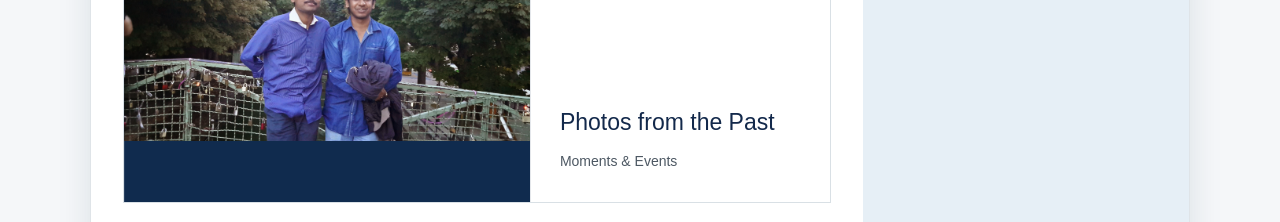
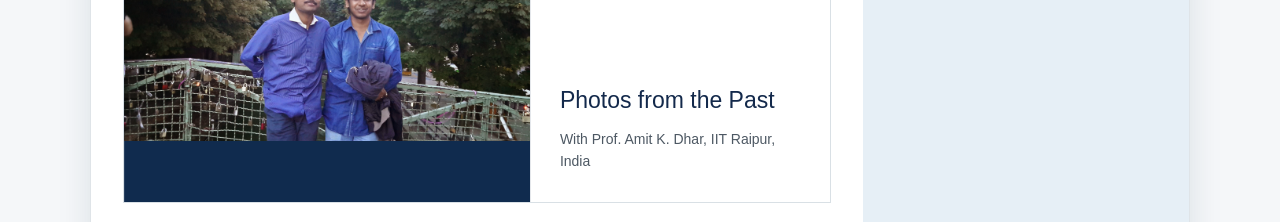
Before and after one commit to am610/ayan-mitra-research, a Next.js app: page / in a window 1280 px wide. Shown: the part 3340-3562 px from the top of the page. Built offline with nearby package versions, Linux system fonts and the light colour scheme.

Commit message:
Add real captions to Academics gallery photos
Match local photos to their original Google Photos descriptions
(visual matching, since local file order doesn't match album order).
29 of 47 photos now have their real caption instead of the generic
"Moments & Events" placeholder.

```diff
--- a/app/photosData.ts
+++ b/app/photosData.ts
@@ -16,13 +16,13 @@ export const photosData: PhotoItem[] = [
     id: 2,
     src: "/photos/photo2.jpg",
     title: "Photos from the Past",
-    caption: "Moments & Events"
+    caption: "With Prof. Amit K. Dhar, IIT Raipur, India"
   },
   {
     id: 3,
     src: "/photos/photo3.jpg",
     title: "Photos from the Past",
-    caption: "Moments & Events"
+    caption: "With collegues from Data Science bootcamp, Munish, Germany, 2016."
   },
   {
     id: 4,
@@ -34,25 +34,25 @@ export const photosData: PhotoItem[] = [
     id: 5,
     src: "/photos/photo5.jpg",
     title: "Photos from the Past",
-    caption: "Moments & Events"
+    caption: "Lomonosov, Moscow State University, Russia."
   },
   {
     id: 6,
     src: "/photos/photo6.jpg",
     title: "Photos from the Past",
-    caption: "Moments & Events"
+    caption: "Moscow State University, Moscow, Russia."
   },
   {
     id: 7,
     src: "/photos/photo7.jpg",
     title: "Photos from the Past",
-    caption: "Moments & Events"
+    caption: "With Prof. Gautam Paul, ISI, Calcutta, India and Dr. Pritam Chattapadhyay."
   },
   {
     id: 8,
     src: "/photos/photo8.jpg",
     title: "Photos from the Past",
-    caption: "Moments & Events"
+    caption: "With Prof. Gautam Paul, ISI, Calcutta, India and Dr. Pritam Chattapadhyay."
   },
   {
     id: 9,
@@ -64,7 +64,7 @@ export const photosData: PhotoItem[] = [
     id: 10,
     src: "/photos/photo10.jpg",
     title: "Photos from the Past",
-    caption: "Moments & Events"
+    caption: "With Dr. Veronica Dashkova, Astana, KZ."
   },
   {
     id: 11,
@@ -82,13 +82,13 @@ export const photosData: PhotoItem[] = [
     id: 13,
     src: "/photos/photo13.jpg",
     title: "Photos from the Past",
-    caption: "Moments & Events"
+    caption: "With Prof Surhud More, IUCAA, India."
   },
   {
     id: 14,
     src: "/photos/photo14.jpg",
     title: "Photos from the Past",
-    caption: "Moments & Events"
+    caption: "With Prof. Gautam Paul, ISI, Calcutta, India and Dr. Pritam Chattapadhyay."
   },
   {
     id: 15,
@@ -100,7 +100,7 @@ export const photosData: PhotoItem[] = [
     id: 16,
     src: "/photos/photo16.jpg",
     title: "Photos from the Past",
-    caption: "Moments & Events"
+    caption: "Zurich, Switzerland."
   },
   {
     id: 17,
@@ -112,7 +112,7 @@ export const photosData: PhotoItem[] = [
     id: 18,
     src: "/photos/photo18.jpg",
     title: "Photos from the Past",
-    caption: "Moments & Events"
+    caption: "Oxford University"
   },
   {
     id: 19,
@@ -124,31 +124,31 @@ export const photosData: PhotoItem[] = [
     id: 20,
     src: "/photos/photo20.jpg",
     title: "Photos from the Past",
-    caption: "Moments & Events"
+    caption: "In Office, NCSA."
   },
   {
     id: 21,
     src: "/photos/photo21.jpg",
     title: "Photos from the Past",
-    caption: "Moments & Events"
+    caption: "With Professor Adam Burrows, Princeton."
   },
   {
     id: 22,
     src: "/photos/photo22.jpg",
     title: "Photos from the Past",
-    caption: "Moments & Events"
+    caption: "Conference Dinner."
   },
   {
     id: 23,
     src: "/photos/photo23.jpg",
     title: "Photos from the Past",
-    caption: "Moments & Events"
+    caption: "After a talk, chilling"
   },
   {
     id: 24,
     src: "/photos/photo24.jpg",
     title: "Photos from the Past",
-    caption: "Moments & Events"
+    caption: "Collaboration conference"
   },
   {
     id: 25,
@@ -160,7 +160,7 @@ export const photosData: PhotoItem[] = [
     id: 26,
     src: "/photos/photo26.jpg",
     title: "Photos from the Past",
-    caption: "Moments & Events"
+    caption: "With Prof. John Sanders, Sussex University at Calcutta, India."
   },
   {
     id: 27,
@@ -178,19 +178,19 @@ export const photosData: PhotoItem[] = [
     id: 29,
     src: "/photos/photo29.jpg",
     title: "Photos from the Past",
-    caption: "Moments & Events"
+    caption: "Graduation Sussex University, 2013"
   },
   {
     id: 30,
     src: "/photos/photo30.jpg",
     title: "Photos from the Past",
-    caption: "Moments & Events"
+    caption: "Cambridge 2025."
   },
   {
     id: 31,
     src: "/photos/photo31.jpg",
     title: "Photos from the Past",
-    caption: "Moments & Events"
+    caption: "David Seery, Anthony Lewis in the back. Brighton, 2012."
   },
   {
     id: 32,
@@ -202,7 +202,7 @@ export const photosData: PhotoItem[] = [
     id: 33,
     src: "/photos/photo33.jpg",
     title: "Photos from the Past",
-    caption: "Moments & Events"
+    caption: "DESC 26 Collaboration meeting at Boston. Builder status ceremony."
   },
   {
     id: 34,
@@ -226,43 +226,43 @@ export const photosData: PhotoItem[] = [
     id: 37,
     src: "/photos/photo37.jpg",
     title: "Photos from the Past",
-    caption: "Moments & Events"
+    caption: "With collegues from IUCAA, India. Poznana, Poland."
   },
   {
     id: 38,
     src: "/photos/photo38.jpg",
     title: "Photos from the Past",
-    caption: "Moments & Events"
+    caption: "CAPS Open day, NCSA, 2026"
   },
   {
     id: 39,
     src: "/photos/photo39.jpg",
     title: "Photos from the Past",
-    caption: "Moments & Events"
+    caption: "At Lausanne, EAS 2026."
   },
   {
     id: 40,
     src: "/photos/photo40.jpg",
     title: "Photos from the Past",
-    caption: "Moments & Events"
+    caption: "With the DESC Builder Pin"
   },
   {
     id: 41,
     src: "/photos/photo41.jpg",
     title: "Photos from the Past",
-    caption: "Moments & Events"
+    caption: "With Prof. Delphine Hardin (my PhD supervisor), LPNHE, France."
   },
   {
     id: 42,
     src: "/photos/photo42.jpg",
     title: "Photos from the Past",
-    caption: "Moments & Events"
+    caption: "With the Man. United Boys at the airport."
   },
   {
     id: 43,
     src: "/photos/photo43.jpg",
     title: "Photos from the Past",
-    caption: "Moments & Events"
+    caption: "LSSt DA Catalyst conference. Tucson, Arizona. 2025."
   },
   {
     id: 44,
@@ -286,6 +286,6 @@ export const photosData: PhotoItem[] = [
     id: 47,
     src: "/photos/photo47.jpg",
     title: "Photos from the Past",
-    caption: "Moments & Events"
+    caption: "Princeton University."
   }
 ];
```
